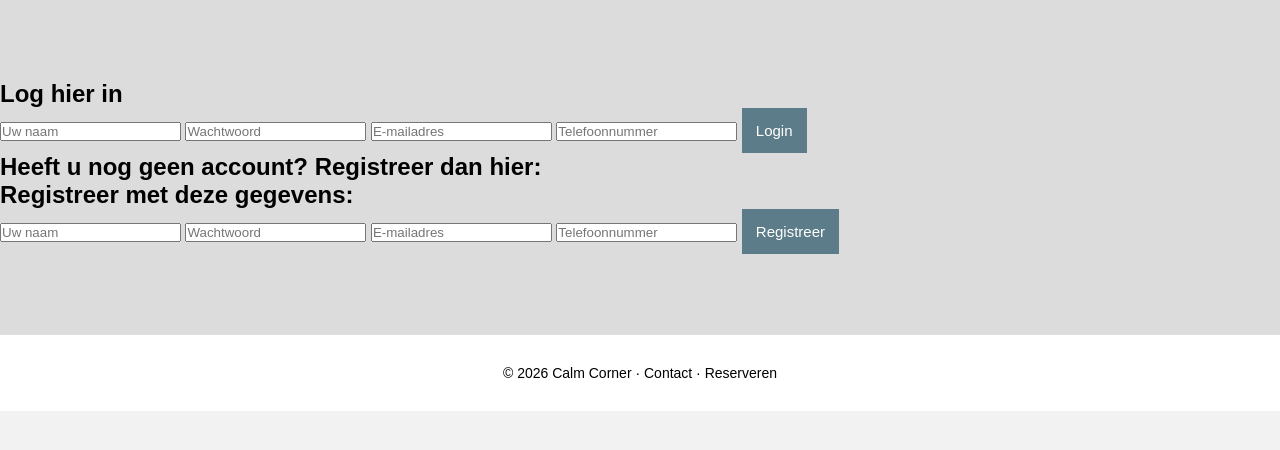
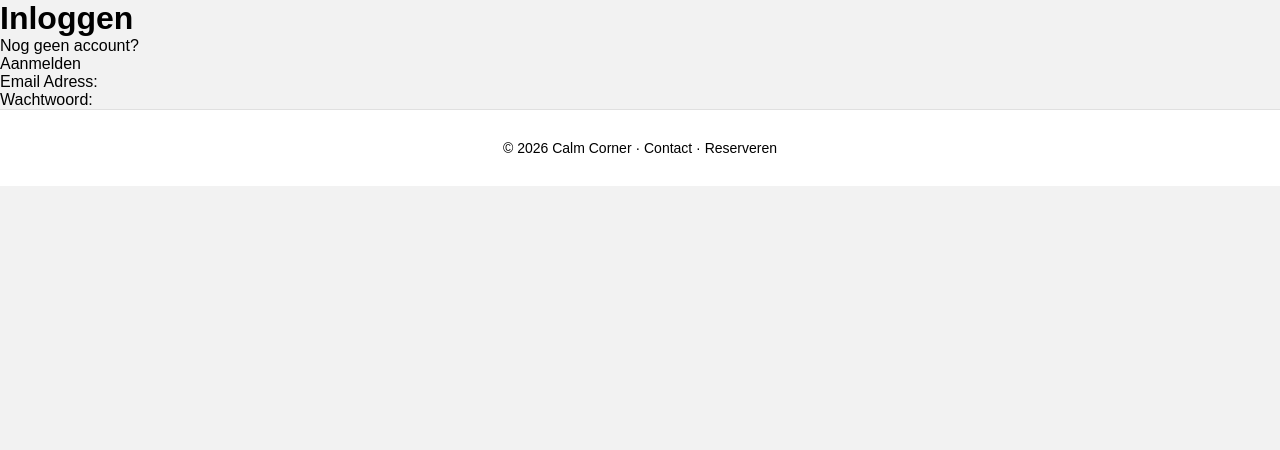
Before and after one commit to NB-ROC/CMS-B-B, a PHP site: page /login.html in a window 1280 px wide. Shown: the part 100-550 px from the top of the page. Run offline with PHP 8.4, Linux system fonts and the light colour scheme.

Commit message:
Login
Ben net begonnen maar moest pushen van Senna

```diff
--- a/src/css/main.css
+++ b/src/css/main.css
@@ -137,3 +137,11 @@ button:hover {
     background-color: #dcdcdc;
     padding: 80px 0;
 }
+
+.login-container {
+
+}
+
+.inlog-container {
+
+}
--- a/src/login.html
+++ b/src/login.html
@@ -22,37 +22,23 @@
     </nav>
 </header>
 
-<section class="login-section">
-    <div class="login-container">
-
-        <div class="login-form">
-            <h2>Log hier in</h2>
-
-            <form>
-                <input type="text" placeholder="Uw naam" required>
-                <input type="password" placeholder="Wachtwoord" required>
-                <input type="email" placeholder="E-mailadres" required>
-                <input type="tel" placeholder="Telefoonnummer">
-                <button type="submit">Login</button>
-            </form>
+<div class="login-container">
+    <div class="inlog-container">
+        <h1>Inloggen</h1>
+        <div class="no-account-container">
+            <p>Nog geen account?</p>
+            <p>Aanmelden</p>
         </div>
-
-        <h2>Heeft u nog geen account? Registreer dan hier:</h2>
-
-        <div class="login-form">
-            <h2>Registreer met deze gegevens:</h2>
-
-            <form>
-                <input type="text" placeholder="Uw naam" required>
-                <input type="password" placeholder="Wachtwoord" required>
-                <input type="email" placeholder="E-mailadres" required>
-                <input type="tel" placeholder="Telefoonnummer">
-                <button type="submit">Registreer</button>
-            </form>
-        </div>
-
     </div>
-</section>
+    <div class="inlog-container">
+        <p>Email Adress:</p>
+        <form></form>
+    </div>
+    <div class="inlog-container">
+        <p>Wachtwoord:</p>
+        <form></form>
+    </div>
+</div>
 
 <footer class="footer">
     <p>© 2026 Calm Corner · Contact · Reserveren</p>
```
